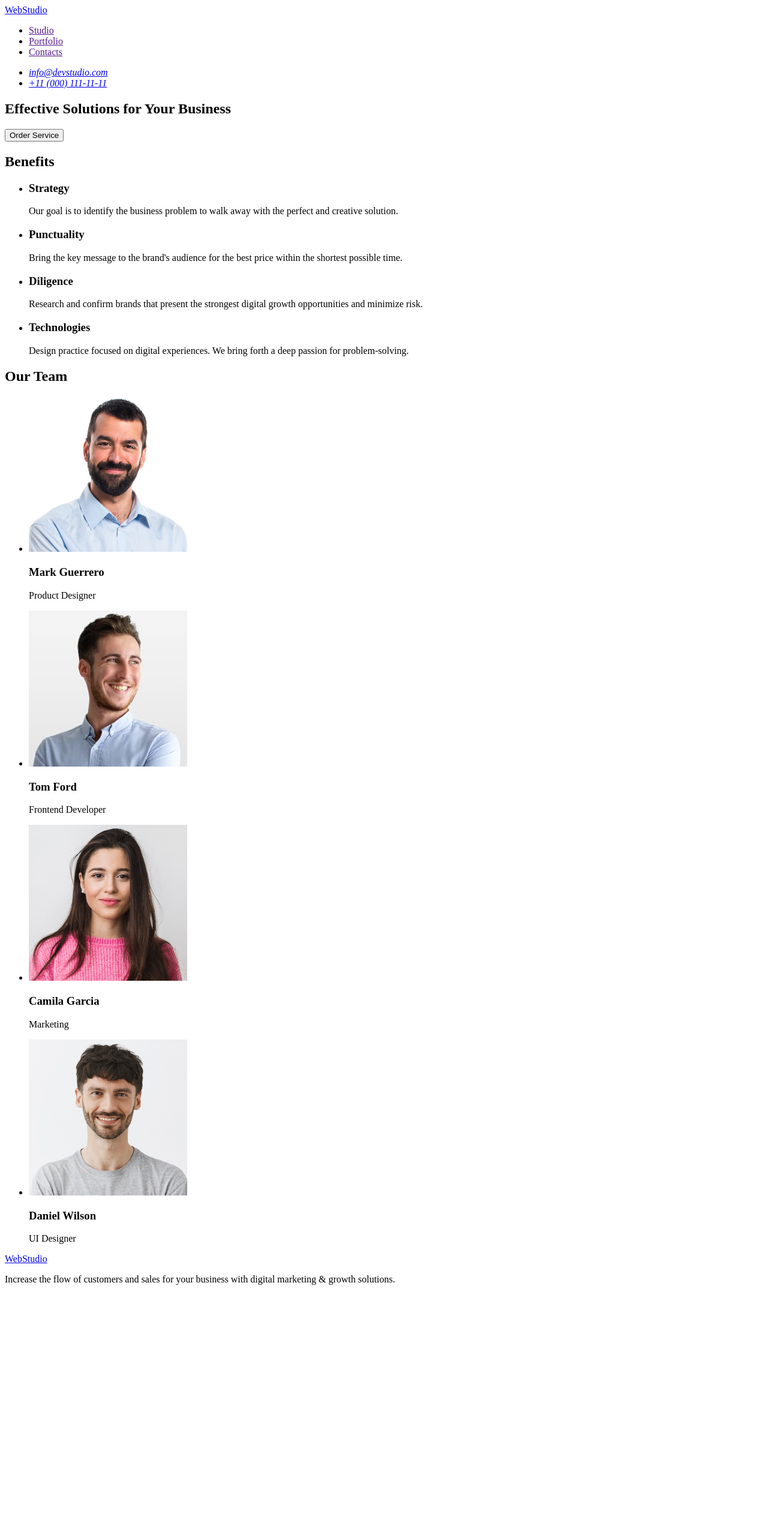
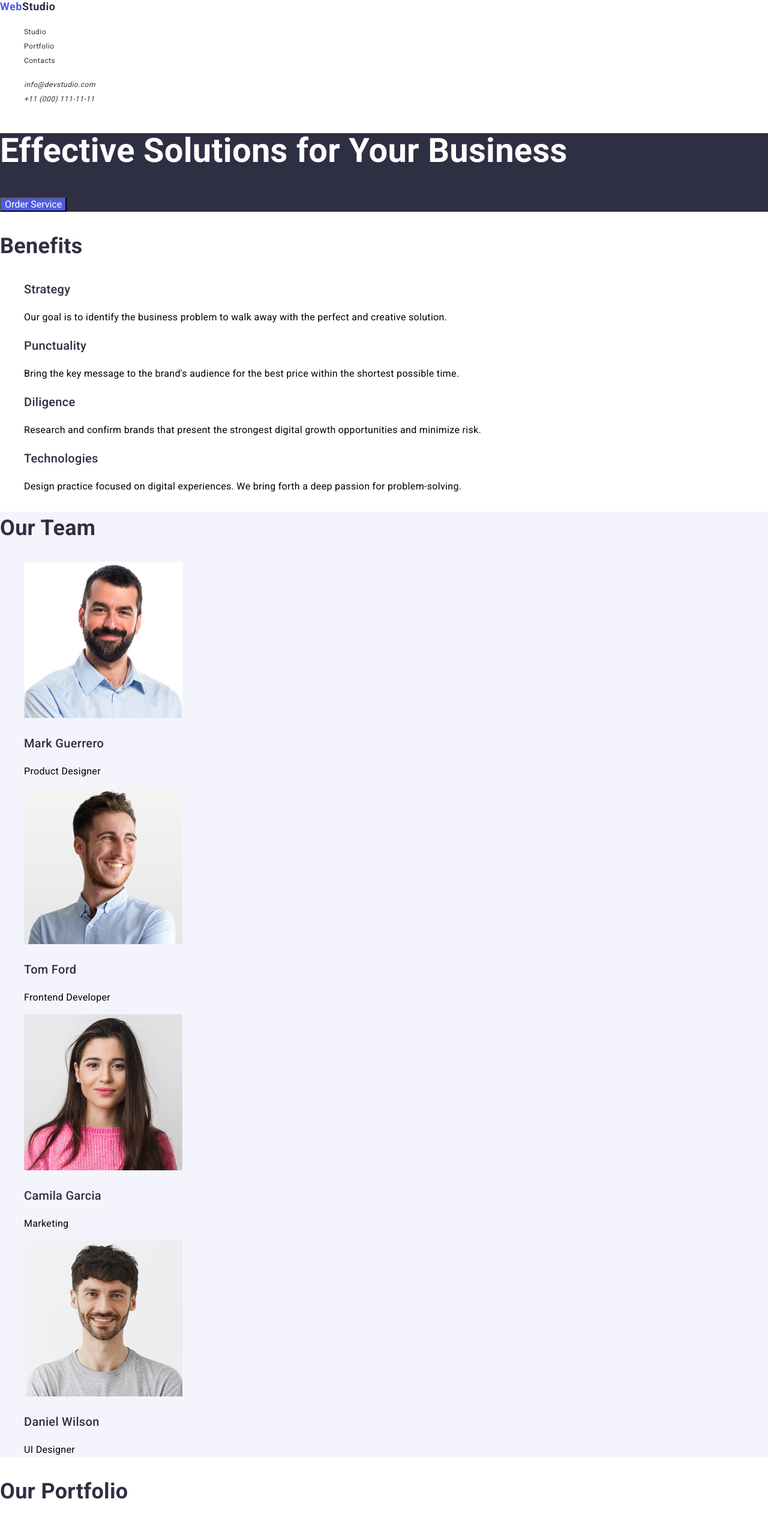
Before and after one commit to Olegka-V/goit-markup-hw-02, a plain HTML site: page index.html in a window 1280 px wide. Shown: the top 2539 px of the page at 60% size. Before the commit the page ends 2158 px from the top, so only its background shows below. Drawn offline with nearby package versions, Linux system fonts and the light colour scheme.

Commit message:
add styles.css

```diff
--- /dev/null
+++ b/css/styles.css
@@ -0,0 +1,111 @@
+body{
+    font-family: 'Roboto','Raleway', sans-serif;
+    font-weight: 400;
+    font-size: 16px;
+    line-height: 1.5;
+    letter-spacing: 0.02em;
+    background-color: #FFF;
+}
+
+header{
+    background-color: #FFFFFF;
+}
+
+footer{
+    background-color: #2E2F42;
+}
+
+.list{
+    list-style-type: none;
+}
+
+.link {
+    font-weight: 400;
+    font-size: 12px;
+    line-height: 1.33;
+    letter-spacing: 0.04em;
+    text-decoration: none;
+    color: #2E2F42;
+}
+
+.link:hover,
+.link:focus {
+    color: #404BBF;
+}
+
+.button{
+    color: #FFFFFF;
+    background-color: #4D5AE5;
+    cursor: pointer;
+}
+
+.button:hover,
+.button:focus{
+    background-color: #404BBF;
+}
+
+.hero{
+    background-color: #2E2F42;
+}
+
+.team-section{
+    background-color: #F4F4FD;
+}
+
+.heading{
+    font-weight: 700;
+    font-size: 56px;
+    line-height: 1.07;
+    color:#FFFFFF;
+}
+
+.logo-top{
+    color: #2E2F42;
+    font-size: 18px;
+    font-weight: 700;
+    line-height: 1.17;
+    letter-spacing: 0.54px;
+    text-decoration: none;
+}
+
+.logo-down {
+    color: #F4F4FD;
+    font-size: 18px;
+    font-weight: 700;
+    line-height: 1.17;
+    letter-spacing: 0.54px;
+    text-decoration: none;
+}
+
+.logo-web{
+    font-size: 18px;
+    font-weight: 700;
+    line-height: 1.17;
+    letter-spacing: 0.54px;
+    color:#4D5AE5;
+}
+
+.title{
+    font-weight: 700;
+    font-size: 36px;
+    color:#2E2F42;
+}
+
+.subtitle{
+    font-weight: 500;
+    font-size: 20px;
+    color:#2E2F42;
+}
+
+
+.studio-link:active{
+    text-decoration: underline;
+}
+
+.list>p{
+    color: #434455;
+}
+
+.slogan{
+    color:#F4F4FD;
+}
--- a/index.html
+++ b/index.html
@@ -4,89 +4,132 @@
     <meta charset="UTF-8">
     <meta name="viewport" content="width=<device-width>, initial-scale=1.0">
     <title>WebStudio</title>
+    <link rel="stylesheet" href="https://cdnjs.cloudflare.com/ajax/libs/modern-normalize/2.0.0/modern-normalize.min.css"
+        integrity="sha512-4xo8blKMVCiXpTaLzQSLSw3KFOVPWhm/TRtuPVc4WG6kUgjH6J03IBuG7JZPkcWMxJ5huwaBpOpnwYElP/m6wg=="
+        crossorigin="anonymous" referrerpolicy="no-referrer" />
+    <link rel="preconnect" href="https://fonts.googleapis.com">
+    <link rel="preconnect" href="https://fonts.gstatic.com" crossorigin>
+    <link href="https://fonts.googleapis.com/css2?family=Raleway:wght@700&family=Roboto:wght@400;500;700&display=swap"
+        rel="stylesheet">
+    <link rel="stylesheet" href="./css/styles.css">
 </head>
 <body>
     <header>
 
         <nav>
-            <a href="./index.html">WebStudio</a>
-            <ul>
-                <li><a href="">Studio</a></li>
-                <li><a href="">Portfolio</a></li>
-                <li><a href="">Contacts</a></li>
+            <a class="logo-top" href="./index.html"><span class="logo-web">Web</span>Studio</a>
+            <ul class="list">
+                <li><a href="" class="studio-link link">Studio</a></li>
+                <li><a href="" class="link">Portfolio</a></li>
+                <li><a href="" class="link">Contacts</a></li>
             </ul>
         </nav>
         <address>
-            <ul>
-                <li><a href="mailto:info@devstudio.com">info@devstudio.com</a></li>
-                <li><a href="tel:+110001111111">+11 (000) 111-11-11</a></li>
+            <ul class="list">
+                <li><a href="mailto:info@devstudio.com" class="link">info@devstudio.com</a></li>
+                <li><a href="tel:+110001111111" class="link">+11 (000) 111-11-11</a></li>
             </ul>
         </address>
 
     </header>
 
     <main>
-        <section>
-            <h1>
+        <section class="hero">
+            <h1 class="heading">
                 Effective Solutions for Your Business
             </h1>
-            <button type="button">Order Service</button>
+            <button class="button" type="button">Order Service</button>
         </section>
-        <section>
-            <h2>Benefits</h2>
-            <ul>
+        <section class="benefits-section">
+            <h2 class="title">Benefits</h2>
+            <ul class="list">
                 <li>
-                    <h3>Strategy</h3>
+                    <h3 class="subtitle">Strategy</h3>
                     <p>
                     Our goal is to identify the business
                     problem to walk away with the perfect and creative solution.
                     </p>
                 </li>
                 <li>
-                    <h3>Punctuality</h3>
+                    <h3 class="subtitle">Punctuality</h3>
                     <p>Bring the key message to the brand's audience for the best price within the shortest possible time.</p>
                 </li>
                 <li>
-                    <h3>Diligence</h3>
+                    <h3 class="subtitle">Diligence</h3>
                     <p>Research and confirm brands that present the strongest digital growth opportunities and minimize risk.</p>
                 </li>
                 <li>
-                    <h3>Technologies</h3>
+                    <h3 class="subtitle">Technologies</h3>
                     <p>Design practice focused on digital experiences. We bring forth a deep passion for problem-solving.</p>
                 </li>
             </ul>
         </section>
-        <section>
-            <h2>Our Team</h2>
-                <ul>
+        <section class="team-section">
+            <h2 class="title">Our Team</h2>
+                <ul class="list">
                     <li>
                         <img src="./images/mark.jpg" alt="Mark Guerrero - Product Designer" width="264" height="260">
-                        <h3>Mark Guerrero</h3>
+                        <h3 class="subtitle">Mark Guerrero</h3>
                         <p>Product Designer</p>
                     </li>
                     <li>
                         <img src="./images/tom.jpg" alt="Tom Ford - Frontend Developer" width="264" height="260">
-                        <h3>Tom Ford</h3>
+                        <h3 class="subtitle">Tom Ford</h3>
                         <p>Frontend Developer</p>
                     </li>
                     <li>
                         <img src="./images/camila.jpg" alt="Camila Garcia - Marketing" width="264" height="260">
-                        <h3>Camila Garcia</h3>
+                        <h3 class="subtitle">Camila Garcia</h3>
                         <p>Marketing</p>
                     </li>
                     <li>
                         <img src="./images/daniel.jpg" alt="Daniel Wilson - UI Designer" width="264" height="260">
-                        <h3>Daniel Wilson</h3>
+                        <h3 class="subtitle">Daniel Wilson</h3>
                         <p>UI Designer</p>
                     </li>
                 </ul>
 
         </section>
+        <section class="portfolio-section">
+            <h2 class="title">Our Portfolio</h2>
+            <ul class="list">
+                <li>
+                    <img src="./images/banking-app.jpg" alt="Banking application" width="360" height="300">
+                    <h3 class="subtitle">Banking App</h3>
+                    <p>App</p>
+                </li>
+                <li>
+                    <img src="./images/payment.jpg" alt="Payment by phone attached to the terminal" width="360" height="300">
+                    <h3 class="subtitle">Cashless Payment</h3>
+                    <p>Marketing</p>
+                </li>
+                <li>
+                    <img src="./images/meditation-app.jpg" alt="Gadgets with a meditation program" width="360" height="300">
+                    <h3 class="subtitle">Meditation App</h3>
+                    <p>App</p>
+                </li>
+                <li>
+                    <img src="./images/taxi-service.jpg" alt="The driver behind the wheel" width="360" height="300">
+                    <h3 class="subtitle">Taxi Service</h3>
+                    <p>Marketing</p>
+                </li>
+                <li>
+                    <img src="./images/screen-illustrations.jpg" alt="Types of wallpapers for the phone" width="360" height="300">
+                    <h3 class="subtitle">Screen Illustrations</h3>
+                    <p>Design</p>
+                </li>
+                <li>
+                    <img src="./images/courses.jpg" alt="The girl is talking on the phone" width="360" height="300">
+                    <h3 class="subtitle">Online Courses</h3>
+                    <p>Marketing</p>
+                </li>
+            </ul>
+        </section>
     </main>
 
     <footer>
-        <a href="/">WebStudio</a>
-        <p>
+        <a class="logo-down" href="./index.html"><span class="logo-web">Web</span>Studio</a>
+        <p class="slogan">
         Increase the flow of customers and sales for your business with digital marketing & growth solutions.
         </p>
     </footer>
```
Also changed, not shown: images/banking-app.jpg (added), images/courses.jpg (added), images/meditation-app.jpg (added), images/payment.jpg (added), images/screen-illustrations.jpg (added), images/taxi-service.jpg (added).
